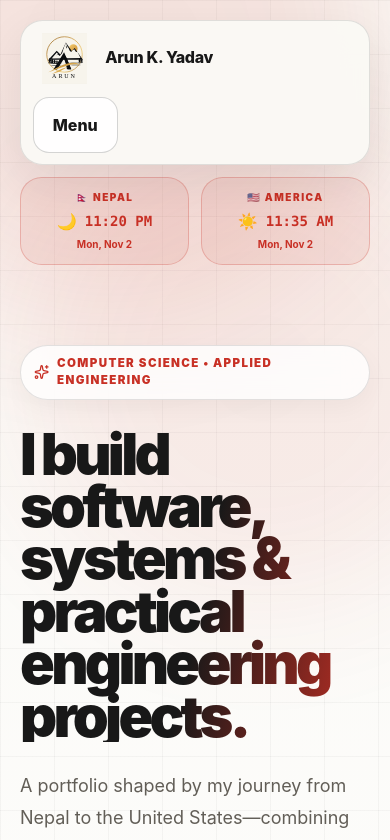
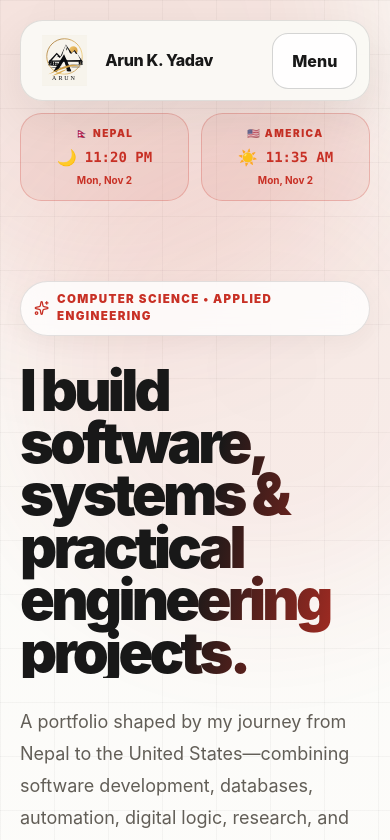
Before and after one commit to arunyadav-214/learning-website, a Next.js app: page / in a window 390 px wide. Shown: the top 840 px of the page. Built offline with nearby package versions, Linux system fonts and the light colour scheme.

Commit message:
Move mobile menu button to right side

```diff
--- a/app/premium-theme.css
+++ b/app/premium-theme.css
@@ -268,7 +268,24 @@ main#top .glass-nav details > div[class*="absolute"] a:hover {
 
 @media (max-width: 760px) {
   body > main:not([class*="-page"]) .glass-nav,
-  main#top .glass-nav { background:rgba(250,249,245,.96); }
+  main#top .glass-nav {
+    background:rgba(250,249,245,.96);
+    flex-wrap:nowrap !important;
+  }
+
+  main#top .glass-nav > details {
+    margin-left:auto !important;
+    flex:0 0 auto;
+  }
+
+  main#top .glass-nav > details > summary {
+    margin-left:auto;
+  }
+
+  main#top .brand-home-link {
+    min-width:0;
+    flex:1 1 auto;
+  }
 
   main#top .glass-nav details > div[class*="absolute"] {
     right:0 !important;
```
